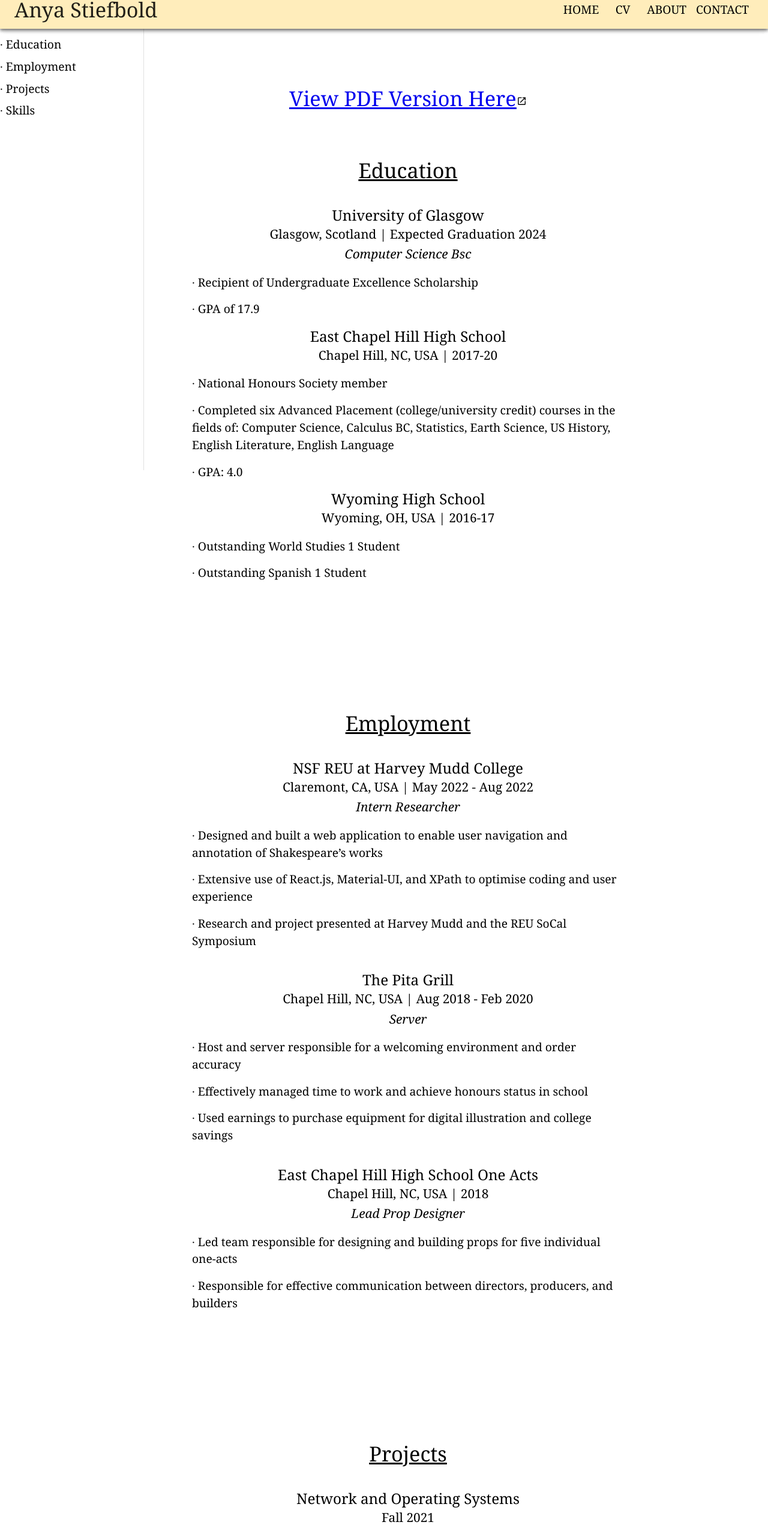
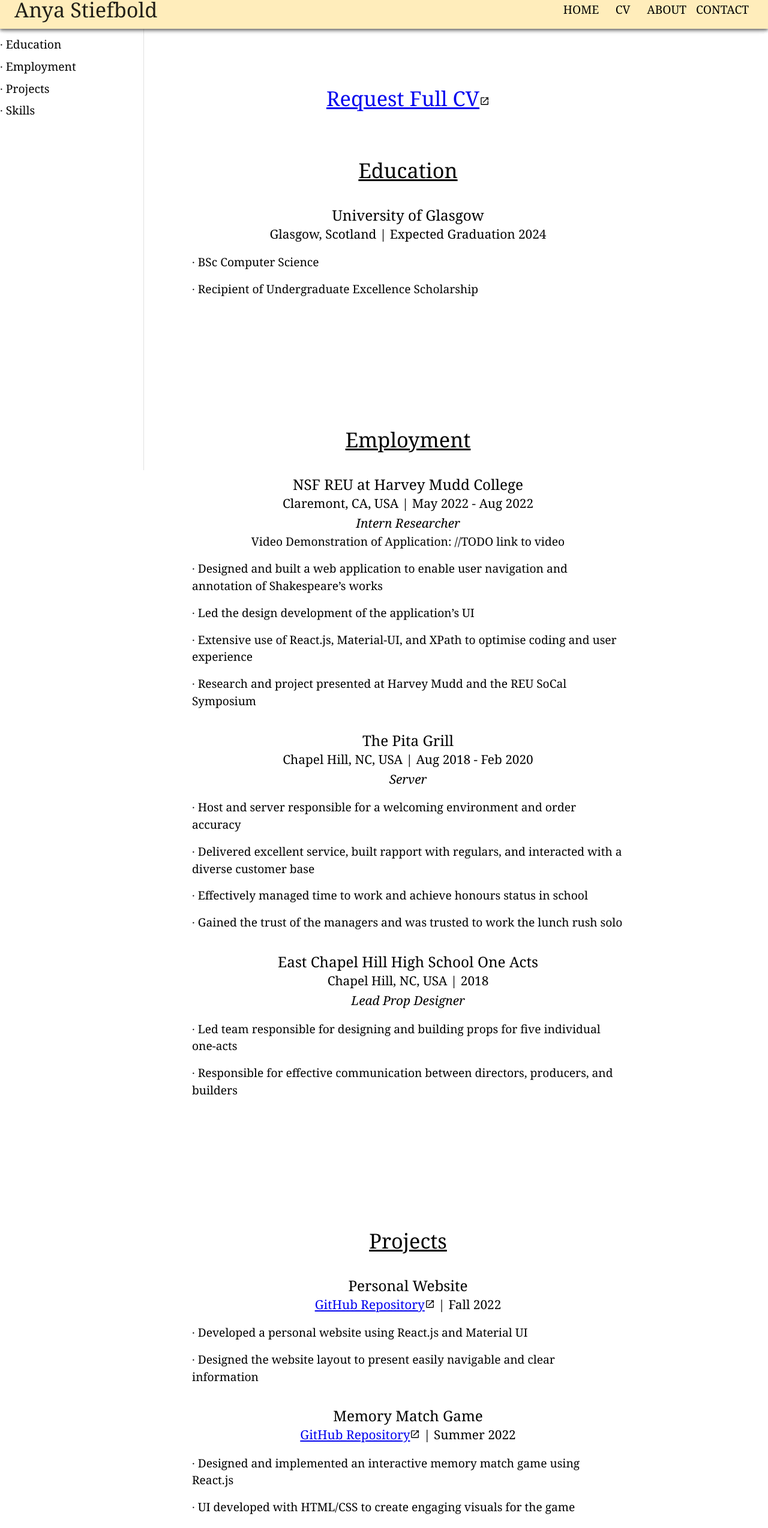
Before and after one commit to AnyaBrynn/online-cv, a React (Create React App) app: page /cv in a window 1280 px wide. Shown: the part 16-2564 px from the top of the page at 60% size. Built offline with nearby package versions, Linux system fonts and the light colour scheme.

Commit message:
Updated resume info

```diff
--- a/src/Components/ResumeInfo/ResumeInfo.js
+++ b/src/Components/ResumeInfo/ResumeInfo.js
@@ -5,8 +5,9 @@ import ListItem from '@mui/material/List'
 import Container from '@mui/material/Container'
 import Box from '@mui/material/Box'
 import WorkNav from '../WorkNav/WorkNav'
-import OpenInNewIcon from '@mui/icons-material/OpenInNew';
-import Pdf from '../../assets/Resume_Stiefbold.pdf'
+import OpenInNewIcon from '@mui/icons-material/OpenInNew'
+import MailTo from '../../Components/MailTo/MailTo'
+
 
 
 
@@ -19,8 +20,7 @@ function Contact() {
     <WorkNav/>
     <Box sx={{width:"100%", p: 5}}>
     <Typography variant="h3" sx={{p: 5, textDecoration: 'underline'}}>
-        <a href = {Pdf} target = "_blank" rel="noopener noreferrer">View PDF Version Here</a>
-    <OpenInNewIcon/>
+        <MailTo label="Request Full CV" mailto="mailto:anya.stiefbold@gmail.com"/><OpenInNewIcon/>
     </Typography>
     <Typography variant="h3" sx={{p: 5, textDecoration: 'underline'}}>
             Education
@@ -31,59 +31,15 @@ function Contact() {
         <Typography variant="h6">
         Glasgow, Scotland | Expected Graduation 2024
         </Typography>
-        <Typography variant='h6' sx={{fontStyle: 'italic'}} display="inline">Computer Science Bsc</Typography>
         <List align='left'>
             <ListItem>
                 <Typography variant='body1'>
-                ∙ Recipient of Undergraduate Excellence Scholarship
+                ∙ BSc Computer Science
                 </Typography>
             </ListItem>
             <ListItem>
                 <Typography variant='body1'>
-                ∙ GPA of 17.9
-                </Typography>
-            </ListItem>
-        </List>
-        <Typography variant="h4">
-        East Chapel Hill High School
-        </Typography>
-        <Typography variant="h6">
-        Chapel Hill, NC, USA | 2017-20
-        </Typography>
-        <List align='left'>
-            <ListItem>
-                <Typography variant='body1'>
-                ∙ National Honours Society member
-                </Typography>
-            </ListItem>
-            <ListItem>
-                <Typography variant='body1'>
-                ∙ Completed six Advanced Placement (college/university credit) courses in
-   the fields of: Computer Science, Calculus BC, Statistics,
-   Earth Science, US History, English Literature, English Language
-                </Typography>
-            </ListItem>
-            <ListItem>
-                <Typography variant='body1'>
-                ∙ GPA: 4.0
-                </Typography>
-            </ListItem>
-        </List>
-        <Typography variant="h4">
-        Wyoming High School
-        </Typography>
-        <Typography variant="h6">
-        Wyoming, OH, USA | 2016-17
-        </Typography>
-        <List align='left'>
-            <ListItem>
-                <Typography variant='body1'>
-                ∙ Outstanding World Studies 1 Student
-                </Typography>
-            </ListItem>
-            <ListItem>
-                <Typography variant='body1'>
-                ∙ Outstanding Spanish 1 Student
+                ∙ Recipient of Undergraduate Excellence Scholarship
                 </Typography>
             </ListItem>
         </List>
@@ -104,10 +60,16 @@ function Contact() {
         Claremont, CA, USA | May 2022 - Aug 2022
         </Typography>
         <Typography variant='h6' sx={{fontStyle: 'italic'}} display="inline">Intern Researcher</Typography>
+        <Typography>Video Demonstration of Application: //TODO link to video</Typography>
         <List align='left'>
             <ListItem>
                 <Typography variant='body1'>
                 ∙ Designed and built a web application to enable user navigation and annotation of Shakespeare’s works
+                </Typography>
+            </ListItem>
+            <ListItem>
+                <Typography variant='body1'>
+                ∙ Led the design development of the application’s UI
                 </Typography>
             </ListItem>
             <ListItem>
@@ -138,12 +100,17 @@ function Contact() {
             </ListItem>
             <ListItem>
                 <Typography variant='body1'>
+                ∙ Delivered excellent service, built rapport with regulars, and interacted with a diverse customer base
+                </Typography>
+            </ListItem>
+            <ListItem>
+                <Typography variant='body1'>
                 ∙ Effectively managed time to work and achieve honours status in school
                 </Typography>
             </ListItem>
             <ListItem>
                 <Typography variant='body1'>
-                ∙ Used earnings to purchase equipment for digital illustration and college savings
+                ∙ Gained the trust of the managers and was trusted to work the lunch rush solo
                 </Typography>
             </ListItem>
         </List>
@@ -177,6 +144,49 @@ function Contact() {
         <Typography variant="h3" sx={{p: 5, textDecoration: 'underline'}}>
                 Projects
         </Typography>
+        <Typography variant="h4">
+        Personal Website
+        </Typography>
+        <Typography variant="h6">
+        <a href="https://github.com/AnyaBrynn/online-cv" target="_blank" rel="noopener noreferrer">GitHub Repository</a><OpenInNewIcon/> | Fall 2022
+        </Typography>
+        <List align='left'>
+            <ListItem>
+                <Typography variant='body1'>
+                ∙ Developed a personal website using React.js and Material UI
+                </Typography>
+            </ListItem>
+            <ListItem>
+                <Typography variant='body1'>
+                ∙ Designed the website layout to present easily navigable and clear information
+                </Typography>
+            </ListItem>
+        </List>
+        <br/>
+        <Typography variant="h4">
+        Memory Match Game
+        </Typography>
+        <Typography variant="h6">
+        <a href="https://github.com/AnyaBrynn/Memory-Match" target="_blank" rel="noopener noreferrer">GitHub Repository</a><OpenInNewIcon/> | Summer 2022
+        </Typography>
+        <List align='left'>
+            <ListItem>
+                <Typography variant='body1'>
+                ∙ Designed and implemented an interactive memory match game using React.js
+                </Typography>
+            </ListItem>
+            <ListItem>
+                <Typography variant='body1'>
+                ∙ UI developed with HTML/CSS to create engaging visuals for the game
+                </Typography>
+            </ListItem>
+            <ListItem>
+                <Typography variant='body1'>
+                ∙ Implemented in-game tracker to determine number of turns a user takes
+                </Typography>
+            </ListItem>
+        </List>
+        <br/>
         <Typography variant="h4">
         Network and Operating Systems
         </Typography>
@@ -238,7 +248,7 @@ function Contact() {
         </Typography>
         <List align='left'>
             <ListItem>
-                <Typography variant="body1" align='left' sx={{pt:2}}>Python, Java, Javascript, HTML, CSS, XPath</Typography>
+                <Typography variant="body1" align='left' sx={{pt:2}}>JavaScript, Python, Java, HTML/CSS, XPath, XML, Git, Bash </Typography>
             </ListItem>
         </List>
     <br/>
@@ -248,13 +258,13 @@ function Contact() {
         <List align='left'>
             <ListItem>
                 <Typography variant='body1'>
-                <Typography sx={{textDecoration: 'underline'}} display="inline">Web Development</Typography>:
-                React.js, Django, Material-UI, Grommet
+                <Typography sx={{textDecoration: 'underline'}} display="inline">Frameworks</Typography>:
+                React.js, Material-UI, Grommet, Django
                 </Typography>
             </ListItem>
             <ListItem>
                 <Typography variant='body1'>
-                <Typography sx={{textDecoration: 'underline'}} display="inline">Productivity</Typography>:
+                <Typography sx={{textDecoration: 'underline'}} display="inline">Tools</Typography>:
                 Google Slides, Microsoft Word, Microsoft Excel, Microsoft PowerPoint,
                 </Typography>
             </ListItem>
```
Also changed, not shown: 1 other file (tests, documents, lock files or other folders).
